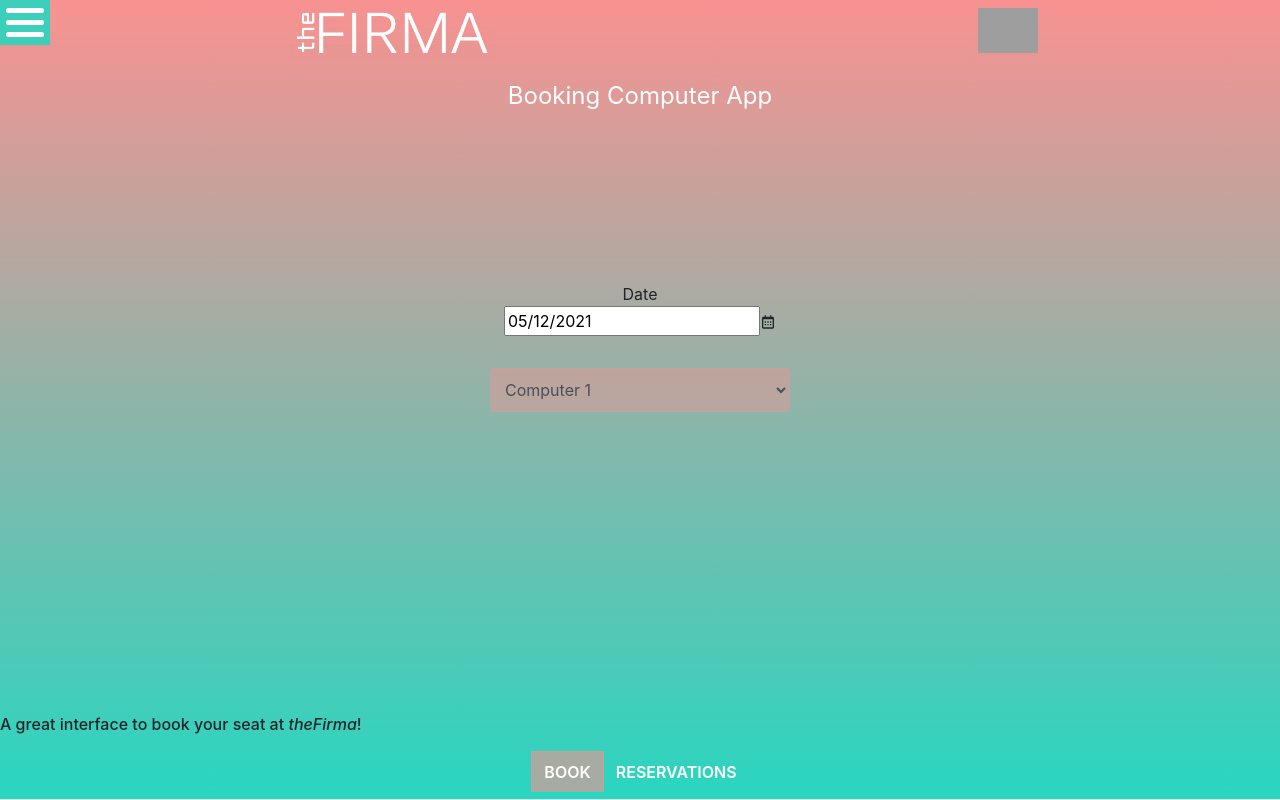
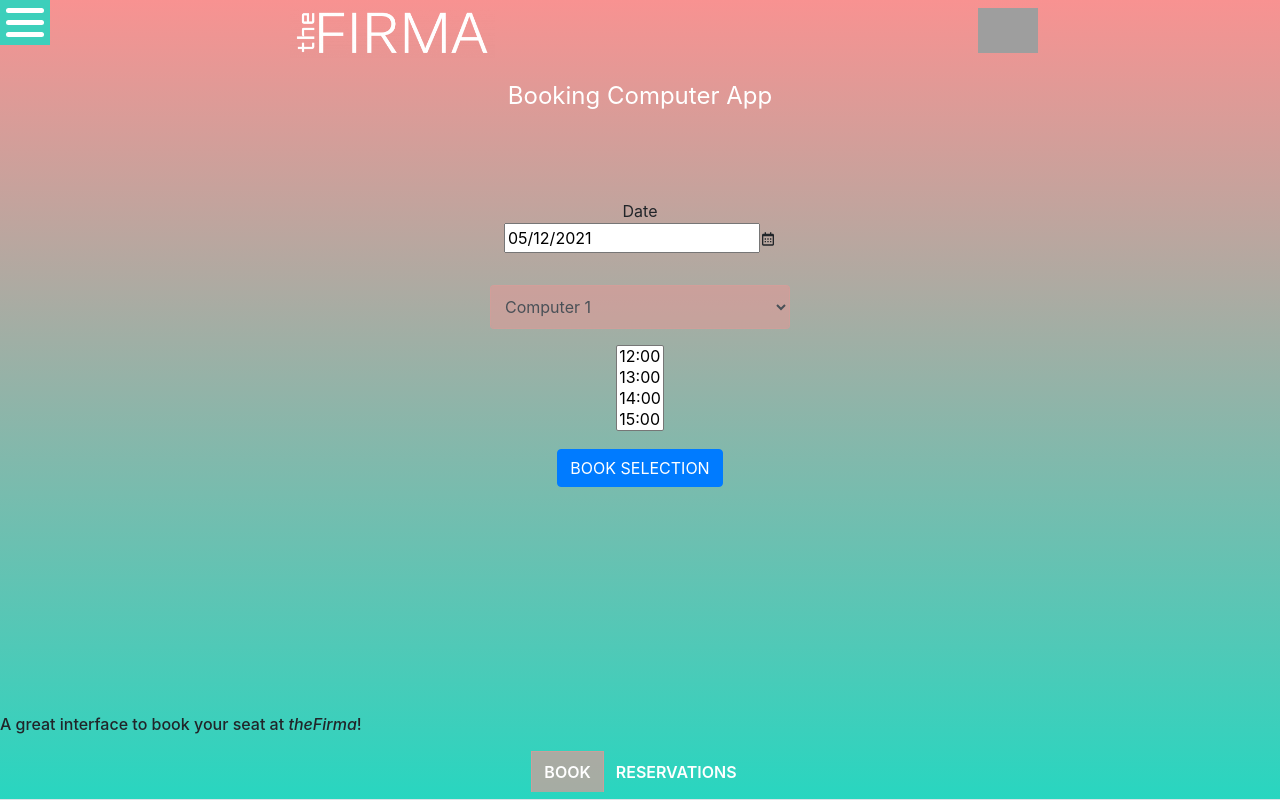
Before and after one commit to aleksanterijaakola/varausapp, a React (Create React App) app: page /dashboard in a window 1280 px wide. Built offline with nearby package versions, Linux system fonts and the light colour scheme; no server answers; grey boxes are pictures that could not be loaded.

Commit message:
Include Booking button, computer selection and prototype time selections

```diff
--- a/src/pages/BookingInterface.js
+++ b/src/pages/BookingInterface.js
@@ -1,17 +1,25 @@
-import React, { useState, useRef } from "react";
-import DatePicker from 'react-datepicker';
-import "react-datepicker/dist/react-datepicker.css";
-import { BiCalendar } from "react-icons/bi";
-
+import React, { useState} from 'react'
+import DatePicker from 'react-datepicker'
+import 'react-datepicker/dist/react-datepicker.css'
+import { BiCalendar } from 'react-icons/bi'
 
 const BookingInterface = () => {
-  const [date, setDate] = useState(new Date());
+  const [date, setDate] = useState(new Date())
+  const [selectedTimes, setSelectedTimes] = useState([])
+  const [selectedComputer, setSelectedComputer] = useState([])
 
-  async function handleSubmit(e) {
-    e.preventDefault();
-    console.log(date)
+  const handleSelectTimes = function (selectedItems) {
+    const times = []
+    for (let i = 0; i < selectedItems.length; i++) {
+      times.push(selectedItems[i].value)
+    }
+    setSelectedTimes(times)
   }
 
+  async function handleSubmit (e) {
+    e.preventDefault()
+    console.log(date, selectedTimes, selectedComputer)
+  }
 
   return (
     <div class="book-page">
@@ -24,7 +32,7 @@ const BookingInterface = () => {
               <label>
                 <DatePicker
                   required
-                format={"y-MM-dd"}
+                  format={'y-MM-dd'}
                   selected={date}
                   onChange={setDate}
                   value={date}
@@ -34,14 +42,27 @@ const BookingInterface = () => {
             </div>
             <div>
               <label class="sr-only">Computer ID</label>
-              <select class="form-control">
-                <option>Computer 1</option>
-                <option>Computer 2</option>
-                <option>Computer 3</option>
-                <option>Computer 4</option>
-                <option>Computer 5</option>
+              <select class="form-control" onChange={(e) => {setSelectedComputer(e.target.selectedOptions[0].value)}}>
+                <option value="1">Computer 1</option>
+                <option value="2">Computer 2</option>
+                <option value="3">Computer 3</option>
+                <option value="4">Computer 4</option>
+                <option value="5">Computer 5</option>
               </select>
             </div>
+          </div>
+          <div className="timeContainer">
+            <select multiple={true} value={selectedTimes} onChange={(e) => {handleSelectTimes(e.target.selectedOptions)}}>
+              <option value="12:00">12:00</option>
+              <option value="13:00">13:00</option>
+              <option value="14:00">14:00</option>
+              <option value="15:00">15:00</option>
+            </select>
+          </div>
+          <div className="d-flex justify-content-around mt-3 mb-4">
+            <button type="submit" className="btn btn-primary text-white">
+              BOOK SELECTION
+            </button>
           </div>
         </form>
       </article>
@@ -50,6 +71,6 @@ const BookingInterface = () => {
       </h6>
     </div>
   )
-};
+}
 
-export default BookingInterface;
+export default BookingInterface
```
Lines whose indentation alone changed are shown as unchanged.
